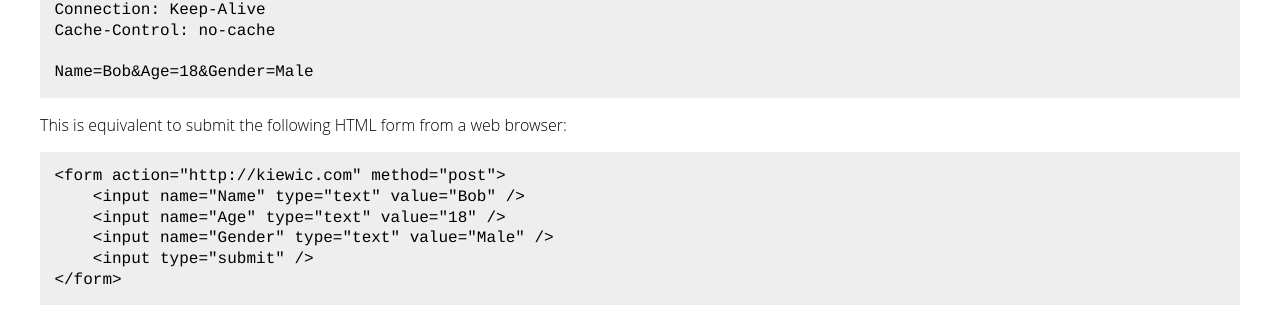
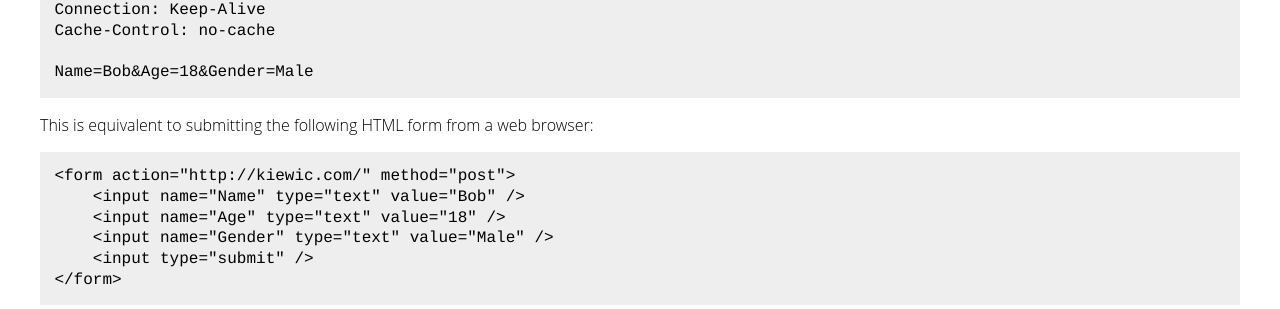
Before and after one commit to kiewic/kiewic.github.io, a Jekyll site: the page built from _posts/2014-10-23-how-to-send-text-json-or-files-using-httpclient-postasync.md, in a window 1280 px wide and 900 px high, scrolled down 1289 px. Shown: the part 146-455 px from the top of the window. Built offline with Jekyll 4.4.1, drawn with Linux system fonts in a browser that asks for light colours; comment, search, counter and statistics services are not loaded; some of the changed text lies outside the part shown.

Commit message:
Updates to PostAsync() post.

```diff
--- a/_posts/2014-10-23-how-to-send-text-json-or-files-using-httpclient-postasync.md
+++ b/_posts/2014-10-23-how-to-send-text-json-or-files-using-httpclient-postasync.md
@@ -34,7 +34,7 @@
 
     { "firstName": "John" }
 
-See here for examples of [how to serialize or parse JSON content](https://msdn.microsoft.com/en-us/library/windows/apps/xaml/hh770289.aspx).
+See here for examples of [how to serialize or parse JSON content][msdn_json].
 
 ## HttpFormUrlEncodedContent
 
@@ -62,9 +62,9 @@
 
     Name=Bob&Age=18&Gender=Male
 
-This is equivalent to submit the following HTML form from a web browser:
+This is equivalent to submitting the following HTML form from a web browser:
 
-    <form action="http://kiewic.com" method="post">
+    <form action="http://kiewic.com/" method="post">
         <input name="Name" type="text" value="Bob" />
         <input name="Age" type="text" value="18" />
         <input name="Gender" type="text" value="Male" />
@@ -130,11 +130,19 @@
     Hello World
     --c9b47f5b-ca6c-43bd-a953-6ea78b2ee24b--
 
-These values can be accessed from PHP using the [$_FILES][php_files] array. Or from ASP.NET using the [Request.Files][apsnet_files] property.
-
 Notice that HttpClient encodes attachment file names using [RFC 2047][rfc_2047] to support file names with non-ASCII characters:
 
     filename*=UTF-8''foo.txt
+
+This is equivalent to submitting the following HTML form from a web browser:
+
+    <form action="http://kiewic.com/" method="post" enctype="multipart/form-data">
+        <p><input name="myFile" type="file" /></p>
+        <p><input name="myText" type="text" value="Hello World" /></p>
+        <p><input type="submit" /></p>
+    </form>
+
+These values can be accessed from PHP using the [$_FILES][php_files] array. Or from ASP.NET using the [Request.Files][aspnet_files] property.
 
 ## HttpBufferContent
 
```
Also changed, not shown: other parts of _posts/2014-10-23-how-to-send-text-json-or-files-using-httpclient-postasync.md (+1 -0 lines), README.md.
